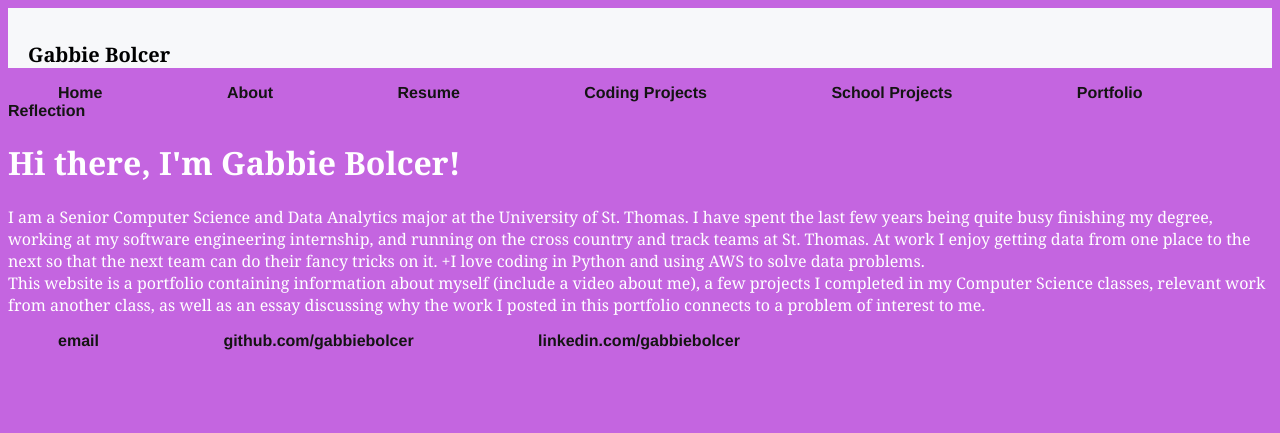
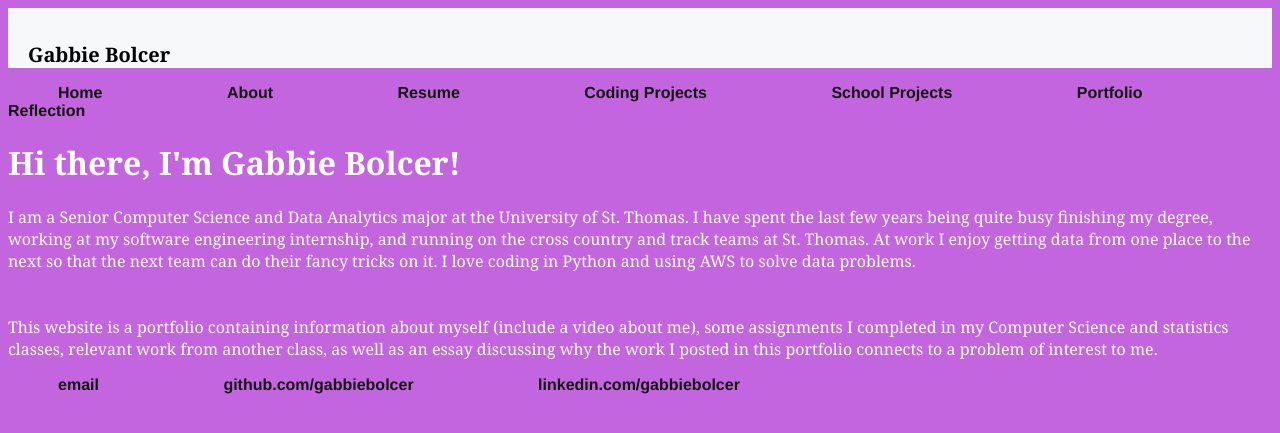
Before and after one commit to gabbiebolcer/gabbiebolcer.github.io, a Jekyll site: the page built from index.html, in a window 1280 px wide. Shown: the top 433 px of the page. Built offline with Jekyll 4.4.1, drawn with Linux system fonts in a browser that asks for light colours.

Commit message:
Update index.html

```diff
--- a/index.html
+++ b/index.html
@@ -6,8 +6,9 @@ title: Gabbie Bolcer
 	<h1>Hi there, I'm Gabbie Bolcer!</h1>
 	<p> I am a Senior Computer Science and Data Analytics major at the University of St. Thomas. I have spent the last few years being quite busy finishing my degree, working
   at my software engineering internship, and running on the cross country and track teams at St. Thomas. At work I enjoy getting data from one place to the next so
-  that the next team can do their fancy tricks on it. +I love coding in Python and using AWS to solve data problems.
-		<br> This website is a portfolio containing information about myself (include a video about me), a few projects I completed in my Computer Science classes,
+  that the next team can do their fancy tricks on it. I love coding in Python and using AWS to solve data problems.
+		<br></br>
+		<br> This website is a portfolio containing information about myself (include a video about me), some assignments I completed in my Computer Science and statistics classes,
 	relevant work from another class, as well as an essay discussing why the work I posted in this portfolio connects to a problem of interest to me. </br>
 
 	</a></p>
```
